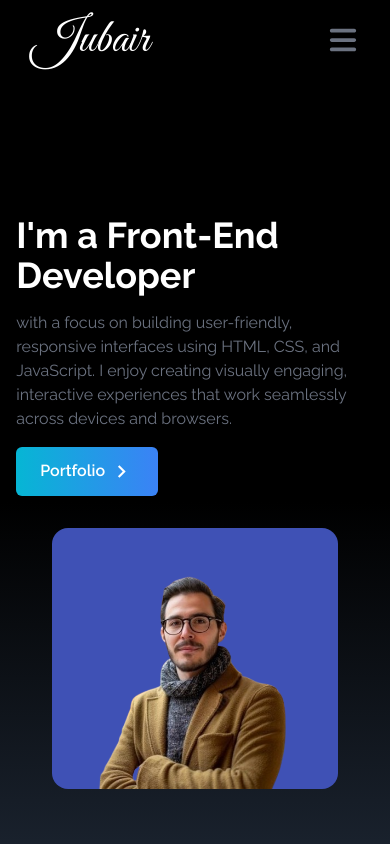
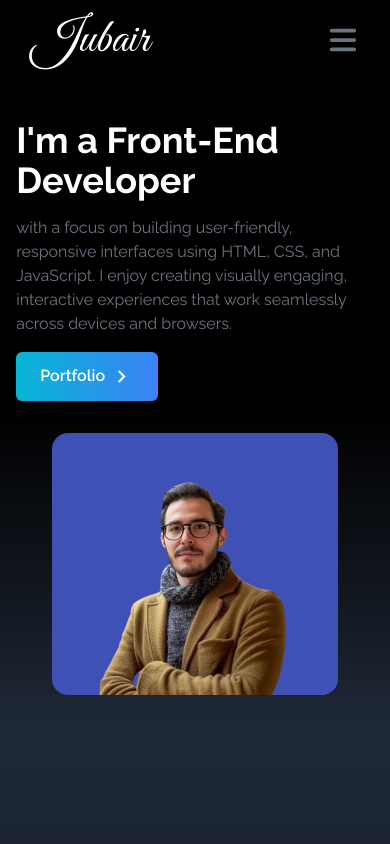
Before and after one commit to JubairHossain-280/Portfolio, a React (Create React App) app: page / in a window 390 px wide. Shown: the top 844 px of the page. Built offline with nearby package versions, Linux system fonts and the light colour scheme.

Commit message:
working on responsive

```diff
--- a/public/index.html
+++ b/public/index.html
@@ -2,7 +2,7 @@
 <html lang="en">
   <head>
     <meta charset="utf-8" />
-    <link rel="icon" href="%PUBLIC_URL%/favicon.ico" />
+    <link rel="icon" href="./portfolio-icon-removebg-preview.png" />
     <meta name="viewport" content="width=device-width, initial-scale=1" />
     <meta name="theme-color" content="#000000" />
     <meta
@@ -24,7 +24,7 @@
       work correctly both with client-side routing and a non-root public URL.
       Learn how to configure a non-root public URL by running `npm run build`.
     -->
-    <title>React App</title>
+    <title>Portfolio</title>
   </head>
   <body>
     <noscript>You need to enable JavaScript to run this app.</noscript>
--- a/src/components/Home.jsx
+++ b/src/components/Home.jsx
@@ -6,9 +6,9 @@ import { Link } from 'react-scroll';
 
 const Home = () => {
   return (
-    <div name='home' className='bg-gradient-to-b from-black via-black to-gray-800 w-full h-screen'>
+    <div name='home' className='bg-gradient-to-b from-black via-black to-gray-800 w-full h-full py-10 md:h-screen md:py-0'>
        <div className='max-w-screen-lg mx-auto flex flex-col justify-center items-center h-full md:flex-row w-11/12'>
-        <div className='flex flex-col justify-center mb-8 w-full mx-auto md:mb-0'>
+        <div className='flex flex-col justify-center mb-8 mx-auto md:mb-0'>
             <h2 className='text-4xl md:text-5xl lg:text-7xl font-bold text-white'>
                 I'm a Front-End Developer
             </h2>
```
Also changed, not shown: public/portfolio-icon-removebg-preview.png (added).
